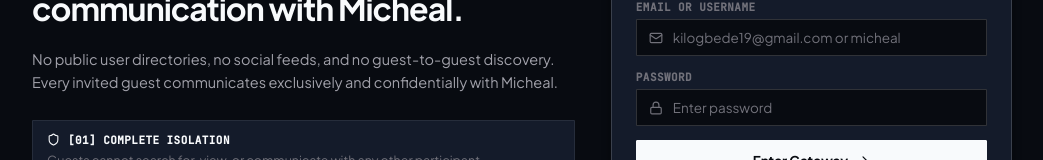
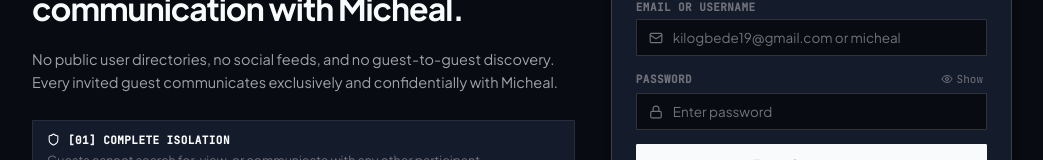
Before and after one commit to olatunbosun-micheal/micheal-social-app, a React (Vite) app: page / in a window 1280 px wide. Shown: the part 189-349 px from the top of the page, without its empty margins (118-1161 px from the left). Built offline with nearby package versions, Linux system fonts and the light colour scheme; no server answers.

Commit message:
Add password show/hide toggle, unify API_BASE to /api, and handle ?logout parameter

```diff
--- a/src/App.tsx
+++ b/src/App.tsx
@@ -31,6 +31,14 @@ export const App: React.FC = () => {
   // Check existing session token on mount
   useEffect(() => {
     const checkAuth = async () => {
+      if (typeof window !== 'undefined' && window.location.search.includes('logout')) {
+        localStorage.removeItem('gateway_token');
+        window.history.replaceState({}, '', '/');
+        setCurrentUser(null);
+        setAuthChecked(true);
+        return;
+      }
+
       const token = localStorage.getItem('gateway_token');
       if (!token) {
         setAuthChecked(true);
--- a/src/components/LandingPageView.tsx
+++ b/src/components/LandingPageView.tsx
@@ -1,5 +1,5 @@
 import React, { useState } from 'react';
-import { ArrowRight, Lock, Mail, Shield, MessageSquare, Key, ShieldCheck, Moon, Sun, Sparkles, Download } from 'lucide-react';
+import { ArrowRight, Lock, Mail, Shield, MessageSquare, Key, ShieldCheck, Moon, Sun, Sparkles, Download, Eye, EyeOff } from 'lucide-react';
 import type { User, ThemeMode } from '../types';
 import { API_BASE } from '../config';
 import { usePWAInstall } from '../hooks/usePWAInstall';
@@ -31,6 +31,7 @@ export const LandingPageView: React.FC<LandingPageViewProps> = ({
   const [tab, setTab] = useState<'signin' | 'invite'>('signin');
   const [email, setEmail] = useState('');
   const [password, setPassword] = useState('');
+  const [showPassword, setShowPassword] = useState(false);
   const [inviteCodeInput, setInviteCodeInput] = useState('');
   const [error, setError] = useState<string | null>(null);
   const [loading, setLoading] = useState(false);
@@ -214,11 +215,33 @@ export const LandingPageView: React.FC<LandingPageViewProps> = ({
                 </div>
 
                 <div className="land-field">
-                  <label className="land-label">Password</label>
+                  <div style={{ display: 'flex', justifyContent: 'space-between', alignItems: 'center' }}>
+                    <label className="land-label">Password</label>
+                    <button
+                      type="button"
+                      onClick={() => setShowPassword(!showPassword)}
+                      style={{
+                        fontSize: '11px',
+                        color: 'var(--text-muted)',
+                        background: 'transparent',
+                        border: 'none',
+                        cursor: 'pointer',
+                        display: 'inline-flex',
+                        alignItems: 'center',
+                        gap: '4px',
+                        padding: '2px 4px',
+                        fontFamily: 'var(--font-mono)',
+                      }}
+                      title={showPassword ? 'Hide password' : 'Show password'}
+                    >
+                      {showPassword ? <EyeOff size={12} /> : <Eye size={12} />}
+                      <span>{showPassword ? 'Hide' : 'Show'}</span>
+                    </button>
+                  </div>
                   <div className="land-input-row">
                     <Lock size={14} className="land-input-icon" />
                     <input
-                      type="password"
+                      type={showPassword ? 'text' : 'password'}
                       required
                       className="land-input"
                       placeholder="Enter password"
--- a/src/config.ts
+++ b/src/config.ts
@@ -1,4 +1,2 @@
-// Dynamic API Base URL for both local dev and production deployment
-export const API_BASE = import.meta.env.PROD
-  ? '/api'
-  : (import.meta.env.VITE_API_URL || 'http://127.0.0.1:4000/api');
+// Dynamic API Base URL for both local dev (proxied by Vite) and production deployment
+export const API_BASE = '/api';
```
Also changed, not shown: data/gateway.db.json (+6 -6 lines).
